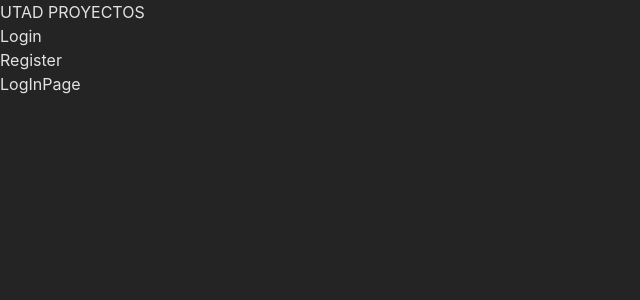
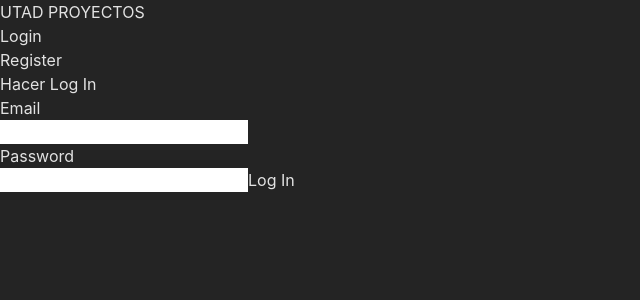
Before and after one commit to hypergalois/ProyectoPolaris, a React (Vite) app in the folder frontend/: page /login in a window 1280 px wide. Shown: the top 300 px of the page, without its empty margins (0-640 px from the left). Built offline with nearby package versions, Linux system fonts and the light colour scheme.

Commit message:
Basic Login Form

```diff
--- a/frontend/src/pages/LogInPage.jsx
+++ b/frontend/src/pages/LogInPage.jsx
@@ -1,7 +1,75 @@
+import { useForm } from "react-hook-form";
+import { Link, useNavigate } from "react-router-dom";
+import { useAuth } from "../context/AuthContext";
+import { useEffect } from "react";
+
+// TODO Falta modificar el formulario para que se adapte al login
 const LogInPage = () => {
+
+    const { register, handleSubmit, formState: { errors } } = useForm();
+    // Pongo registerUser para evitar colisiones con el hook register
+    const { login: loginUser, isAuthenticated, errors: loginErrors } = useAuth();
+    const navigate = useNavigate();
+
+    useEffect(() => {
+        if (isAuthenticated) {
+            navigate('/profile');
+        }
+    }, [isAuthenticated])
+
+    const onSubmit = handleSubmit(async (data) => {
+        await loginUser(data);
+    });
+
     return (
         <div>
-            <h1>LogInPage</h1>
+            <div>
+                {
+                    loginErrors.map((error, index) =>
+                    (
+                        <div key={index}>{error.message}</div>
+
+                    )
+                    )}
+            </div>
+            <h1>Hacer Log In</h1>
+            <form onSubmit={onSubmit}>
+
+                <p>Email</p>
+                <input type="email" {
+                    ...register("email", {
+                        required: true,
+                        pattern: /^\S+@\S+$/i
+                    })
+                }
+                />
+                {
+                    errors.email && (
+                        <p>Hace falta un email</p>
+                    )
+                }
+
+                <p>Password</p>
+                <input type="password" {
+                    ...register("password", {
+                        required: true,
+                        minLength: 6
+                    })
+                }
+                />
+                {
+                    errors.password && (
+                        <p>Hace falta una contraseña</p>
+                    )
+                }
+
+                <button type="submit">
+                    Log In
+                </button>
+
+
+            </form>
+
         </div>
     )
 }
```
